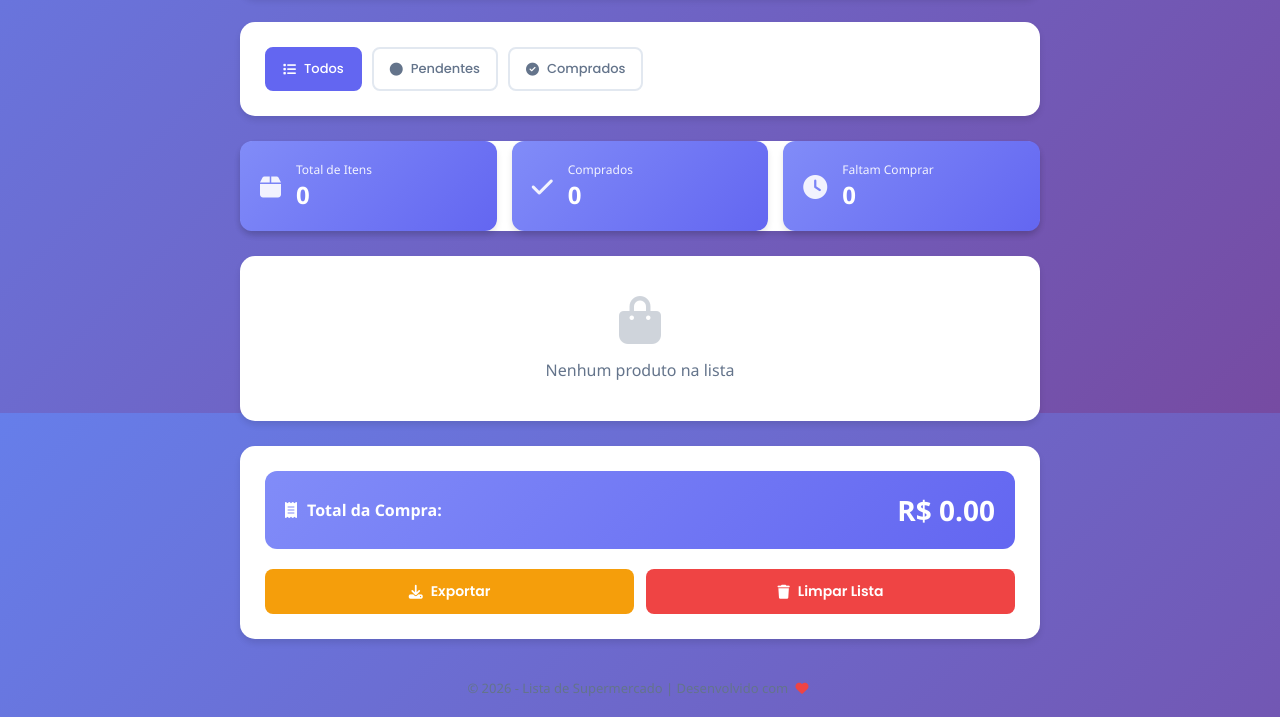
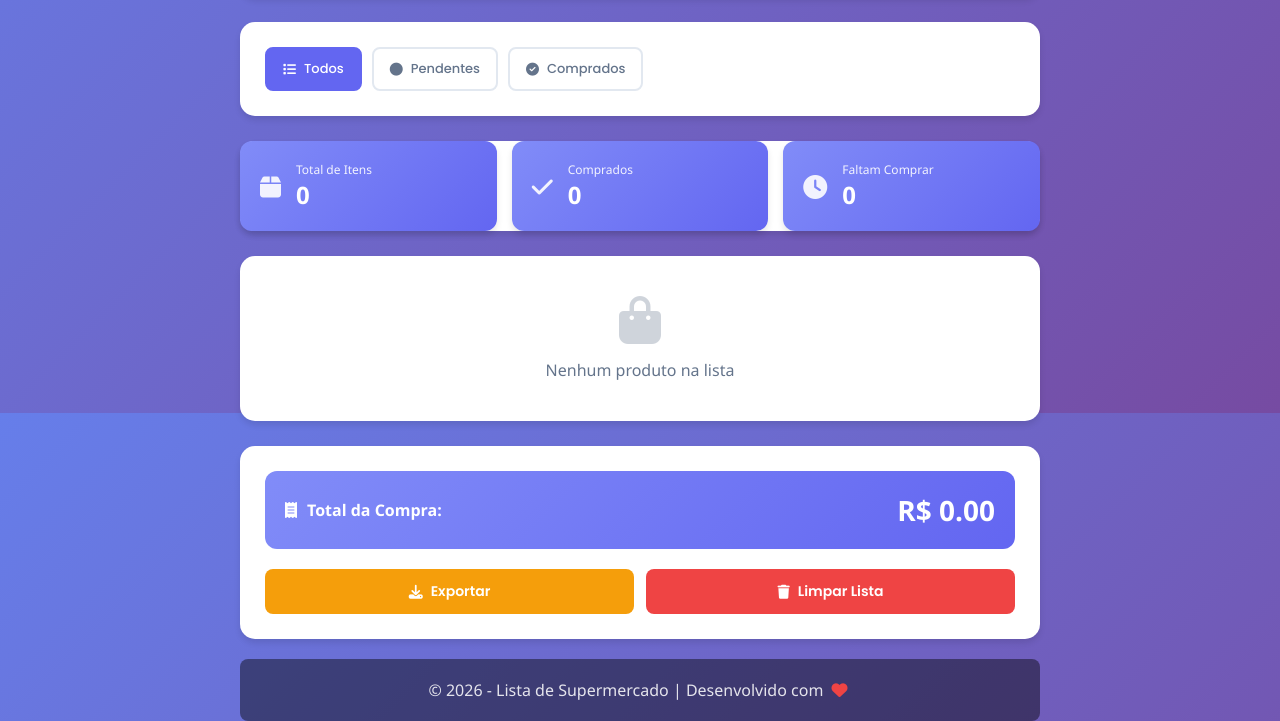
Before and after one commit to FelipeDev30/app-lista-de-supermercado, a plain HTML site: page supermercado/index.html in a window 1280 px wide. Shown: the part 387-1108 px from the top of the page. Drawn offline with Linux system fonts and the light colour scheme.

Commit message:
Melhorando o footer

```diff
--- a/supermercado/assets/css/style.css
+++ b/supermercado/assets/css/style.css
@@ -465,9 +465,11 @@ section {
 footer {
     text-align: center;
     padding: 20px;
-    color: var(--text-secondary);
-    font-size: 13px;
+    color: rgba(255, 255, 255, 0.863);
+    font-size: 1rem;
     margin-top: 20px;
+    background-color: rgba(0, 0, 0, 0.438);
+    border-radius: 0.5rem;
 }
 
 footer i {
```
